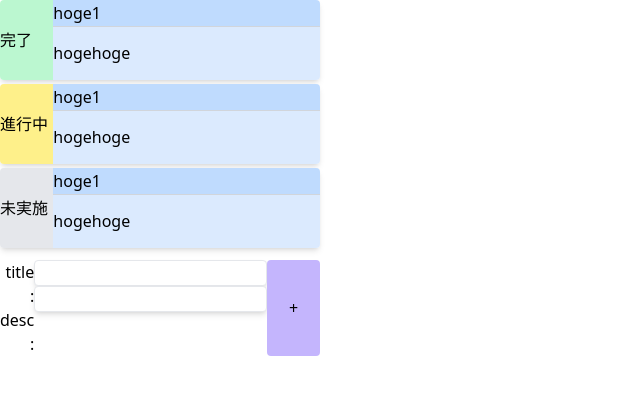
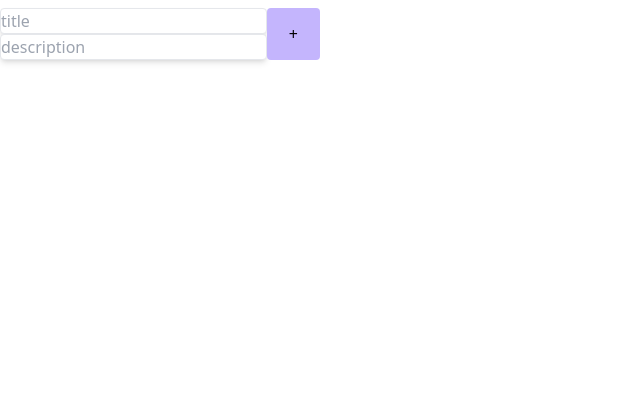
Before and after one commit to kwtn2422/TODOAPP, a Next.js app: page / in a window 1280 px wide. Shown: the top 394 px of the page, without its empty margins (0-640 px from the left). Built offline with nearby package versions, Linux system fonts and the light colour scheme.

Commit message:
next is changeState

```diff
--- a/src/components/Form.tsx
+++ b/src/components/Form.tsx
@@ -1,24 +1,53 @@
-import React from "react";
+import React, { useState } from "react";
+import { TodoCardProps } from "./TodoCard";
 
-const Form = () => {
+type FormProps = {
+  onClick: (newTodo: TodoCardProps) => void;
+};
+
+const Form: React.FC<FormProps> = ({ onClick }) => {
+  const [title, setTitle] = useState("");
+  const [description, setDiscription] = useState("");
+
+  const handleSubmit = (e: React.FormEvent) => {
+    e.preventDefault();
+    const newTodo: TodoCardProps = {
+      title: title,
+      description: description,
+      status: "Incomplete",
+    };
+    onClick(newTodo);
+    setTitle("");
+    setDiscription("");
+  };
+
   return (
-    <div className="flex pt-2 w-full">
+    <form onSubmit={handleSubmit} className="flex pt-2 w-full">
       <div className="flex flex-col basis-5/6">
-        <div className="flex w-full">
-          <div className="flex flex-col basis-1/6 ">
-            <p className="  w-full text-right">title :</p>
-            <p className=" w-full text-right">desc :</p>
-          </div>
-          <div className="flex flex-col basis-5/6">
-            <input className="shadow-md border border-gray-200 rounded "></input>
-            <input className="shadow-md border border-gray-200 rounded "></input>
-          </div>
+        <div className="flex flex-col">
+          <input
+            type="text"
+            value={title}
+            onChange={(e) => setTitle(e.target.value)}
+            placeholder="title"
+            className="shadow-md border border-gray-200 rounded "
+          />
+          <input
+            type="text"
+            value={description}
+            onChange={(e) => setDiscription(e.target.value)}
+            placeholder="description"
+            className="shadow-md border border-gray-200 rounded "
+          />
         </div>
       </div>
-      <button className="rounded bg-violet-300 basis-1/6 hover:bg-opacity-70">
+      <button
+        type="submit"
+        className="rounded bg-violet-300 basis-1/6 hover:bg-opacity-70"
+      >
         +
       </button>
-    </div>
+    </form>
   );
 };
 
--- a/src/pages/index.tsx
+++ b/src/pages/index.tsx
@@ -1,21 +1,27 @@
 import Form from "@/components/Form";
 import { TodoCardProps } from "@/components/TodoCard";
 import TodoList from "@/components/TodoList";
-import React from "react";
+import React, { useState } from "react";
 
-const list: TodoCardProps[] = [
-  { title: "hoge1", description: "hogehoge", status: "Done" },
-  { title: "hoge1", description: "hogehoge", status: "Progress" },
-  { title: "hoge1", description: "hogehoge", status: "Incomplete" },
-];
+// const list: TodoCardProps[] = [
+//   { title: "hoge1", description: "hogehoge", status: "Done" },
+//   { title: "hoge1", description: "hogehoge", status: "Progress" },
+//   { title: "hoge1", description: "hogehoge", status: "Incomplete" },
+// ];
 
-const index = () => {
+const App = () => {
+  //todoListArrayをstate管理し、更新関数をFormコンポーネントにわたす
+  const [list, setList] = useState<TodoCardProps[]>([]);
+  const addList = (newTodo: TodoCardProps) => {
+    setList([...list, newTodo]);
+  };
+
   return (
     <div className="flex flex-col w-80">
       <TodoList todoListArray={list}></TodoList>
-      <Form></Form>
+      <Form onClick={addList}></Form>
     </div>
   );
 };
 
-export default index;
+export default App;
```
